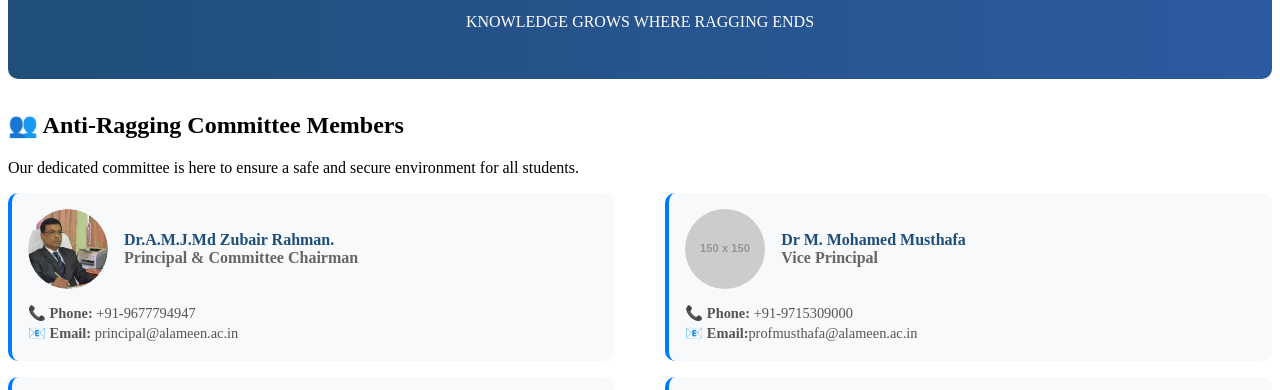
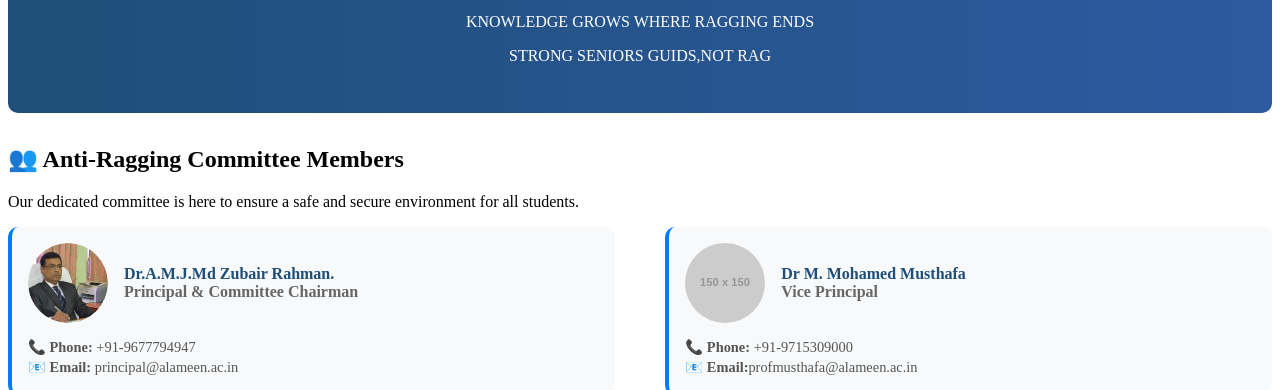
Before and after one commit to Rajesh7094/Anti-Ragging-Committee-Complaint-System, a plain HTML site: page index.html in a window 1280 px wide. Shown: the part 359-749 px from the top of the page. Drawn offline with Linux system fonts and the light colour scheme; placeholder pictures from the web are drawn by us.

Commit message:
update html

```diff
--- a/index.html
+++ b/index.html
@@ -57,6 +57,7 @@
         <h2>🛡️ Anti-Ragging Reporting comittee</h2>
         <p>A Safe Platform for Reporting Incidents</p>
         <p>KNOWLEDGE GROWS WHERE RAGGING ENDS</p>
+        <p>STRONG SENIORS GUIDS,NOT RAG</p>
     </div>
 
     <h2>👥 Anti-Ragging Committee Members</h2>
```
